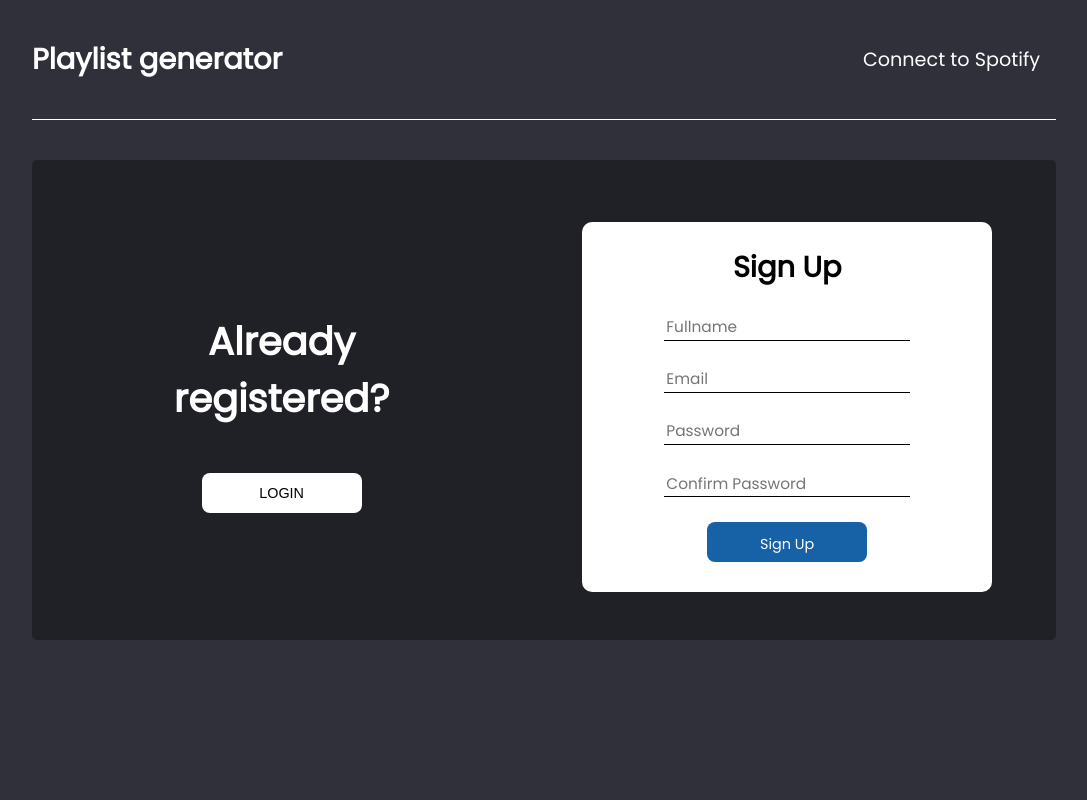
After one commit to JHertrich/playlist_generator, a PHP site: page /signup_login.php in a window 1280 px wide. The commit adds this page. Shown: the whole page, without its empty margins (96-1183 px from the left). Run offline with PHP 8.4, Linux system fonts and the light colour scheme; some libraries are stand-ins or nearby versions.

Commit message:
Updated version

```diff
--- /dev/null
+++ b/public/css/signup_login.css
@@ -0,0 +1,170 @@
+@import url('https://fonts.googleapis.com/css?family=Poppins&display=swap');
+
+
+*, *::before, *::after{
+    box-sizing: border-box;
+}
+
+
+body{
+    margin: 0;
+    padding: 0;
+    background-color: #2F303A;
+    font-family: Poppins, sans-serif;
+    font-size: 1.2rem;
+    color: white;
+    min-height: 100vh;
+    display: flex;
+    flex-direction: column;
+    text-align: center;
+}
+
+.container-main{
+    width: 80vw;
+    margin: 0 auto;
+    flex-grow: 1;
+}
+
+#header{
+    display: flex;
+    flex-direction: row;
+    justify-content: space-between;
+    align-items: center;
+    height: 15vh;
+    border-bottom: 1px solid white;
+}
+
+.logo, nav{
+    display: flex;
+    flex-direction: row;
+    justify-content: space-between;
+    align-items: center;
+}
+
+.logo-text{
+    font-size: 1.5em;
+    font-weight: bold;
+}
+
+.connect-link{
+    margin-right: 1rem;
+    text-decoration: none;
+    color: inherit;
+}
+
+.connect-link:hover, .social-links ul li a:hover{
+    color: #1762A7;
+}
+
+
+
+
+.container-back{
+    margin-top: 5vh;
+    height: 60vh;
+    background-color: #202027;
+    display: flex;
+    flex-direction: row;
+    justify-content: space-around;
+    align-items: center;
+    border-radius: 5px;
+
+}
+
+.login-selector, .signup-selector{
+    margin-top: 20px;
+    background: white;
+    width: 10rem;
+    padding: .75rem 1.5rem;
+    border-radius: .5rem;
+    text-decoration: none;
+    font-size: .9rem;
+    outline: none;
+    border: none;
+    cursor: pointer;
+
+}
+
+
+.container-form{
+    width: 80%;
+    display: flex;
+    flex-direction: row;
+    justify-content: space-around;
+    align-items: center;
+    position: relative;
+    bottom: 0;
+
+}
+
+.login-form, .signup-form{
+    background: white;
+    color: black;
+    border-radius: 10px;
+    height: 370px;
+    width: 50%;
+    padding-bottom: 30px;
+    display: flex;
+    flex-direction: column;
+    justify-content: center;
+    align-items: center;
+}
+
+.login-form, .signup-form h2{
+    margin-bottom: 0;
+}
+
+
+
+.login-form input, .signup-form input{
+    margin-top: 25px;
+    height: 40px;
+    width: 60%;
+    background: white;
+    font-family: 'Poppins', sans-serif;
+    font-size: 0.8em;
+    border: none;
+    border-bottom: 1px solid black;
+}
+
+
+#login-submit, #signup-submit{
+    color: white;
+    background-color: #1762A7;
+    width: 10rem;
+    padding: .75rem 1.5rem;
+    border-radius: .5rem;
+    text-decoration: none;
+    font-size: .9rem;
+    outline: none;
+    border: none;
+    cursor: pointer;
+}
+
+
+
+.login-form{
+    position: absolute;
+    left: 43vw;
+    bottom: 6vh;
+    opacity: 0;
+    z-index: -1;
+}
+
+.signup-form{
+    position: absolute;
+    left: 43vw;
+    bottom: 6vh;
+    opacity: 100;
+    z-index: 1;
+}
+
+
+label.error{
+    color: red;
+    font-size: 0.8rem;
+}
+
+input.error{
+    border-bottom: 1px solid red;
+}
--- a/public/style.css
+++ b/public/css/style.css
@@ -62,7 +62,7 @@ body{
 .main-section{
     margin-top: 5vh;
     height: 60vh;
-    background-image: url(img/vinyl.jpeg);
+    background-image: url(../img/vinyl.jpeg);
     background-size: cover;
     background-repeat: no-repeat;
     background-position-y: -15rem;
--- /dev/null
+++ b/public/js/signup_login.js
@@ -0,0 +1,128 @@
+//VALIDATION PLUGIN ON LOGIN FORM AND AJAX
+$(".login-form").validate({
+    rules: {
+        email: {
+            required: true,
+            email: true
+        },
+        password: {
+            required: true,
+            minlength: 8
+        },
+        messages: {
+            password: {
+                required: "Please provide a password",
+                minlength: "Your password must be at least 6 characters long"
+            },
+            email: "Please enter a valid email address"
+        }
+    },
+    //SHAKE EFFECT IF ERROR
+    invalidHandler: function (form, validator) {
+        $('form').effect("shake");
+    },
+
+
+    //AJAX LOGIN POST
+    submitHandler: function (form) {
+
+        $.ajax({
+
+            url: "http://localhost:8080/projects/playlist_generator%202/app/login.php",
+            method: "POST",
+            async: true,
+            data: $(".login-form").serialize(),
+
+
+            // diese Funktion wird ausgeführt wenn der HTTPRequest erfolgreich war
+            success: function (response) {
+
+                $(".login-form").children().hide();
+                $(".login-form").prepend("<h3>" + response + "<h3>");
+            }
+        });
+    }
+});
+
+
+
+//VALIDATION PLUGIN ON SIGN UP FORM AND AJAX
+$(".signup-form").validate({
+    rules: {
+        fullname: "required",
+        email: {
+            required: true,
+            email: true
+        },
+        password: {
+            required: true,
+            minlength: 6
+        },
+        passwordConf: {
+            required: true,
+            minlength: 8,
+            equalTo: "#password"
+        },
+        messages: {
+            password: {
+                required: "Please provide a password",
+                minlength: "Your password must be at least 6 characters long"
+            },
+            email: "Please enter a valid email address"
+        }
+    },
+    //SHAKE EFFECT IF ERROR
+    invalidHandler: function (form, validator) {
+        $(".signup-form").effect("shake");
+    },
+    //AJAX SIGNUP POST
+    submitHandler: function (form) {
+
+        $.ajax({
+
+            url: "http://localhost:8080/projects/playlist_generator%202/app/signUp.php",
+            method: "POST",
+            async: true,
+            data: $(".signup-form").serialize(),
+
+
+            // diese Funktion wird ausgeführt wenn der HTTPRequest erfolgreich war
+            success: function (response) {
+
+                $(".signup-form").children().hide();
+                $(".signup-form").prepend("<h3>" + response + "<h3>");
+            }
+        });
+    }
+});
+
+
+//FORM ANIMATIONS
+$(".login-selector").click(function () {
+    $(".login-form").animate({
+        left: "5vw",
+        opacity: 1
+    }, 200).css("z-index", 5).children().removeClass("error"); //REMOVING ERROR CLASS
+    //REMOVING THE ERROR LABELS
+    $("label").hide();
+
+    $(".signup-form").animate({
+        left: "5vw",
+        opacity: 0
+    }, 200);
+});
+
+
+$(".signup-selector").click(function () {
+    $(".login-form").animate({
+        left: "43vw",
+        opacity: 0
+    }, 200).css("z-index", -1);
+
+    $(".signup-form").animate({
+        left: "43vw",
+        opacity: 1
+    }, 200).css("z-index", 1).children().removeClass("error"); //REMOVING ERROR CLASS
+    //REMOVING THE ERROR LABELS
+    $("label").css("display", "none");
+});
--- /dev/null
+++ b/public/signup_login.php
@@ -0,0 +1,63 @@
+<!DOCTYPE html>
+
+<html>
+
+<head>
+    <title>signup/login</title>
+    <meta charset="UTF-8">
+    <meta name="viewport" content="width=device-width, initial-scale=1.0">
+    <link rel="stylesheet" href="css/signup_login.css">
+</head>
+
+<body>
+    <div class="container-main">
+        <header id="header">
+            <div class="logo">
+                <img class="logo-img" src="#" alt="">
+                <div class="logo-text">Playlist generator</div>
+            </div>
+            <nav>
+                <div class="spotify-connect">
+                    <img src="#" alt="" class="spotify-logo">
+                    <a class="connect-link" href="#">Connect to Spotify</a>
+                    <!--signs up to spotify-->
+                </div>
+            </nav>
+        </header>
+
+        <div class="container-back">
+            <div class="login-selection">
+                <h1>Already </br> registered?</h1>
+                <button class="login-selector">LOGIN</button>
+            </div>
+            <div class="singup-selection">
+                <h1>Do you have </br> an account?</h1>
+                <button class="signup-selector">SIGN UP</button>
+            </div>
+        </div>
+        <div class="container-form">
+            <form action="#" class="login-form">
+                <h2>Login</h2>
+                <input type="text" class="email" name="email" placeholder="Email">
+                <input type="password" class="password" name="password" placeholder="Password">
+                <input type="submit" id="login-submit" value="Login">
+            </form>
+            <form action="#" class="signup-form">
+                <h2>Sign Up</h2>
+                <input type="text" class="fullname" name="fullname" placeholder="Fullname">
+                <input type="text" class="email" name="email" placeholder="Email">
+                <input type="password" id="password" class="password" name="password" placeholder="Password">
+                <input type="password" class="passwordConf" name="passwordConf" placeholder="Confirm Password">
+                <input type="submit" id="signup-submit" value="Sign Up">
+            </form>
+        </div>
+    </div>
+
+    <script src="https://code.jquery.com/jquery-3.4.1.min.js"></script>
+    <script src="https://code.jquery.com/ui/1.12.1/jquery-ui.js"
+        integrity="sha256-T0Vest3yCU7pafRw9r+settMBX6JkKN06dqBnpQ8d30=" crossorigin="anonymous"></script>
+    <script src="https://cdn.jsdelivr.net/npm/jquery-validation@1.19.1/dist/jquery.validate.js"></script>
+    <script src="js/signup_login.js"></script>
+</body>
+
+</html>
```
Also changed, not shown: app/Classes/Database.class.php (added, +72 -0 lines), app/Classes/User.class.php (added, +39 -0 lines), app/login.php (added, +68 -0 lines), app/signUp.php (added, +62 -0 lines), public/index.html (+3 -11 lines), public/js/bundle.js (renamed from public/bundle.js, +49 -16 lines), public/js/main.js (renamed from public/main.js, +46 -13 lines), public/js/package-lock.json (renamed from public/package-lock.json), public/js/package.json (renamed from public/package.json), 4 other files.
